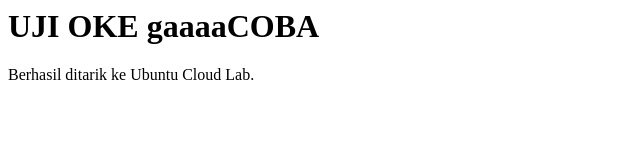
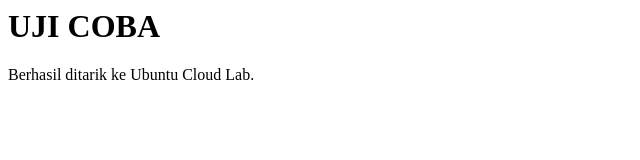
Before and after one commit to rizkyyyysaja/cloud-infrastructure-sewa-iphone, a plain HTML site: page latihan-deploy/index.html in a window 1280 px wide. Shown: the whole page, without its empty margins (0-640 px from the left). Drawn offline with Linux system fonts and the light colour scheme.

Commit message:
Update index.html

```diff
--- a/latihan-deploy/index.html
+++ b/latihan-deploy/index.html
@@ -1,2 +1,2 @@
-<h1>UJI OKE gaaaaCOBA</h1>
+<h1>UJI COBA</h1>
 <p>Berhasil ditarik ke Ubuntu Cloud Lab.</p>
```
